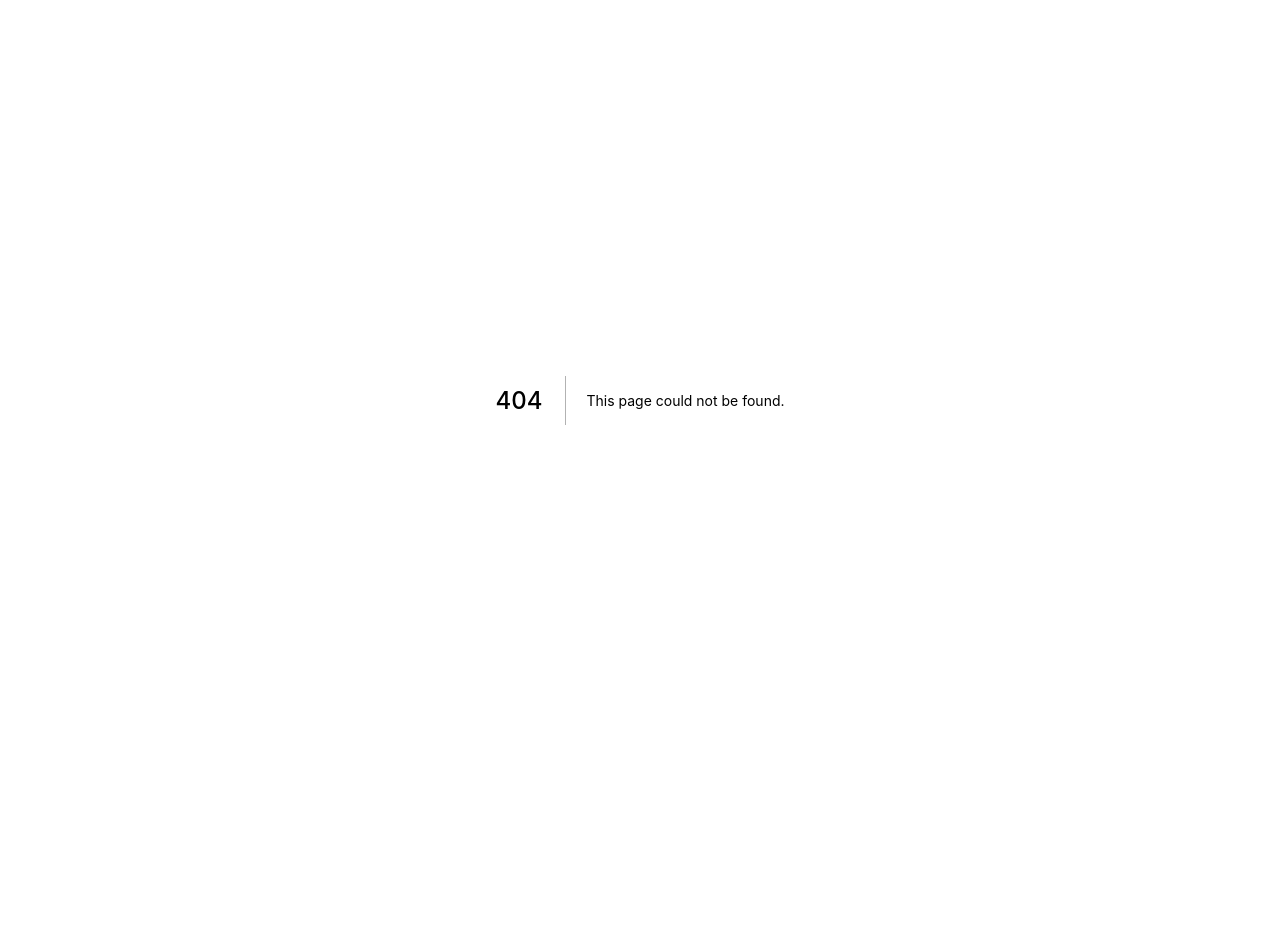
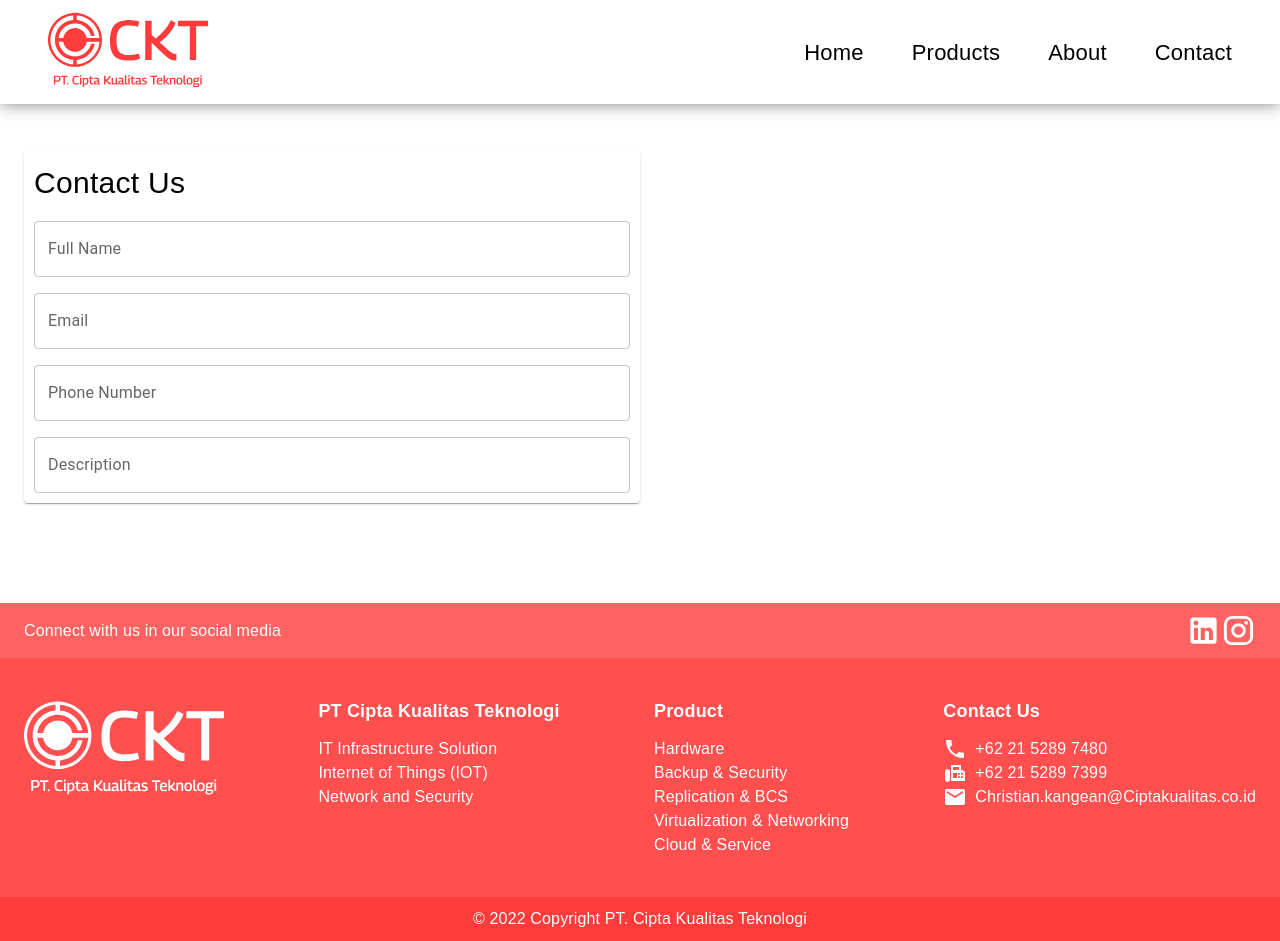
Before and after one commit to yanrie1201/PT.Cipta-Kualitas-Teknologi, a Next.js app in the folder website/: page /contact in a window 1280 px wide. Before the commit this address had no page. Before the commit the page ends 800 px from the top, so only its background shows below. Built offline with nearby package versions, Linux system fonts and the light colour scheme; a web font is replaced by a local one.

Commit message:
add about page

```diff
--- a/website/components/navbar/index.tsx
+++ b/website/components/navbar/index.tsx
@@ -1,22 +1,22 @@
 /* eslint-disable react/jsx-no-duplicate-props */
-import { NavbarPage } from "../typography";
-import styles from "../../styles/navbar.module.css";
-import { Box, Container, Grid, Stack } from "@mui/material";
-import Link from "next/link";
-import Logo from "../logo";
+import { NavbarPage } from '../typography'
+import styles from '../../styles/navbar.module.css'
+import { Box, Container, Grid, Stack } from '@mui/material'
+import Link from 'next/link'
+import Logo from '../logo'
 interface NavbarProps {
-  setBackgroundColor: string;
-  setPosition: string;
-  setLogoFilter: string;
-  setTextColor: string;
-  setShadow: string;
+  setBackgroundColor: string
+  setPosition: string
+  setLogoFilter: string
+  setTextColor: string
+  setShadow: string
 }
 const Navbar = ({
   setBackgroundColor,
   setPosition,
   setLogoFilter,
-  setTextColor = "var(--black)",
-  setShadow = "0",
+  setTextColor = 'var(--black)',
+  setShadow = '0',
 }: NavbarProps) => {
   return (
     <Container
@@ -31,8 +31,8 @@ const Navbar = ({
           <Grid md={3}>
             <Box
               sx={{
-                display: "flex",
-                justifyContent: "flex-start",
+                display: 'flex',
+                justifyContent: 'flex-start',
               }}
             >
               <Link href="/">
@@ -65,14 +65,16 @@ const Navbar = ({
                 </Link>
               </NavbarPage>
               <NavbarPage color={setTextColor} className={styles.navbarText}>
-                Contact
+                <Link href="../contact">
+                  <a>Contact</a>
+                </Link>
               </NavbarPage>
             </Stack>
           </Grid>
         </Grid>
       </Container>
     </Container>
-  );
-};
+  )
+}
 
-export default Navbar;
+export default Navbar
--- /dev/null
+++ b/website/pages/contact.tsx
@@ -0,0 +1,80 @@
+import { style } from '@mui/system'
+import type { NextPage } from 'next'
+import Head from 'next/head'
+import { HomeButton } from '../components/button'
+import Footer from '../components/footer'
+import Navbar from '../components/navbar'
+import image1 from '../public/images/Logo/SVG/Logo A.svg'
+import styles from '../styles/contact.module.css'
+import {
+  Container,
+  Grid,
+  Paper,
+  Stack,
+  styled,
+  TextField,
+  Typography,
+} from '@mui/material'
+import imageSolution_1 from '../public/images/Assets/SVG/Solution_IT.svg'
+import imageSolution_2 from '../public/images/Assets/SVG/Solution_NET.svg'
+import imageSolution_3 from '../public/images/Assets/SVG/Solution_IoT.svg'
+
+import Image from 'next/image'
+import { NavbarText } from 'reactstrap'
+import { Padding } from '@mui/icons-material'
+import { FooterText } from '../components/typography'
+
+const CssTextField = styled(TextField)({
+  '& label.Mui-focused': {
+    color: 'var(--theme)',
+  },
+  '& .MuiOutlinedInput-root': {
+    '&:hover fieldset': {
+      borderColor: 'var(--theme)',
+    },
+    '&.Mui-focused fieldset': {
+      borderColor: 'var(--theme)',
+    },
+  },
+})
+
+const About: NextPage = () => (
+  <>
+    <Head>
+      <title>About - PT. Cipta Kualitas Teknologi</title>
+      <meta name="description" content="PT. Cipta Kualitas Teknologi" />
+    </Head>
+
+    <Navbar
+      setBackgroundColor="var(--white)"
+      setPosition="absolute"
+      setLogoFilter="none"
+      setTextColor="var(--black)"
+      setShadow="0 0 15px 0px rgba(0, 0, 0, 0.5)"
+    />
+    <main className={styles.contact}>
+      <section className={styles.header}>
+        <Container maxWidth="xl">
+          <Grid container justifyContent="left" alignItems="center">
+            <Grid md={6}>
+              <Paper sx={{ padding: '10px 10px' }}>
+                <FooterText color="#000" fsize="30px">
+                  Contact Us
+                </FooterText>
+                <Stack direction="column" spacing={2}>
+                  <CssTextField type="text" label="Full Name" />
+                  <CssTextField type="text" label="Email" />
+                  <CssTextField type="text" label="Phone Number" />
+                  <CssTextField type="text" label="Description" />
+                </Stack>
+              </Paper>
+            </Grid>
+          </Grid>
+        </Container>
+      </section>
+    </main>
+    <Footer />
+  </>
+)
+
+export default About
--- /dev/null
+++ b/website/styles/contact.module.css
@@ -0,0 +1,7 @@
+.contact {
+}
+
+.header {
+  padding-top: 150px;
+  padding-bottom: 100px;
+}
```
